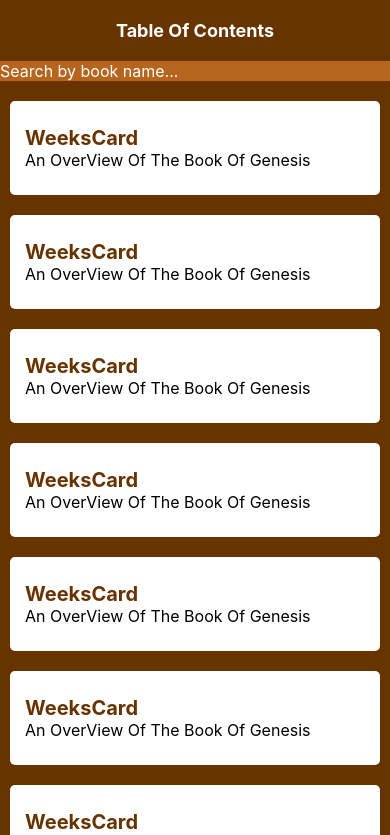
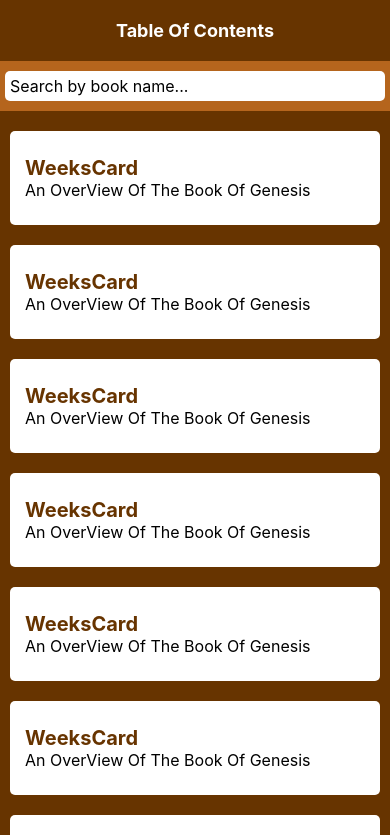
Before and after one commit to faleyecaleb/BibleApp, a React Native app in the folder bible-app/: screen /HomeScreen in a window 390 px wide. Shown: the top 835 px of the page. Built offline with nearby package versions, Linux system fonts and the light colour scheme.

Commit message:
completed search input

```diff
--- a/bible-app/src/screens/HomeScreen.js
+++ b/bible-app/src/screens/HomeScreen.js
@@ -34,19 +34,22 @@ const style = StyleSheet.create({
   },
 
   searchContainer: {
+    backgroundColor: COLORS.gradientLight,
+    paddingVertical: 10,
+    paddingHorizontal: 5,
+    marginBottom: 10,
 
 
   },
 
   input: {
-    color: COLORS.white,
+    color: COLORS.dark,
     fontSize: 16,
     borderColor: COLORS.white,
-    backgroundColor: COLORS.gradientLight,
-    justifyContent: 'center',
-    alignItems: 'center',
-    marginBottom: 10,
-    elevation: 10
+    backgroundColor: COLORS.white,
+    borderRadius: 5,
+    paddingHorizontal: 5,
+    paddingVertical: 5,
   }
 })
 
```
